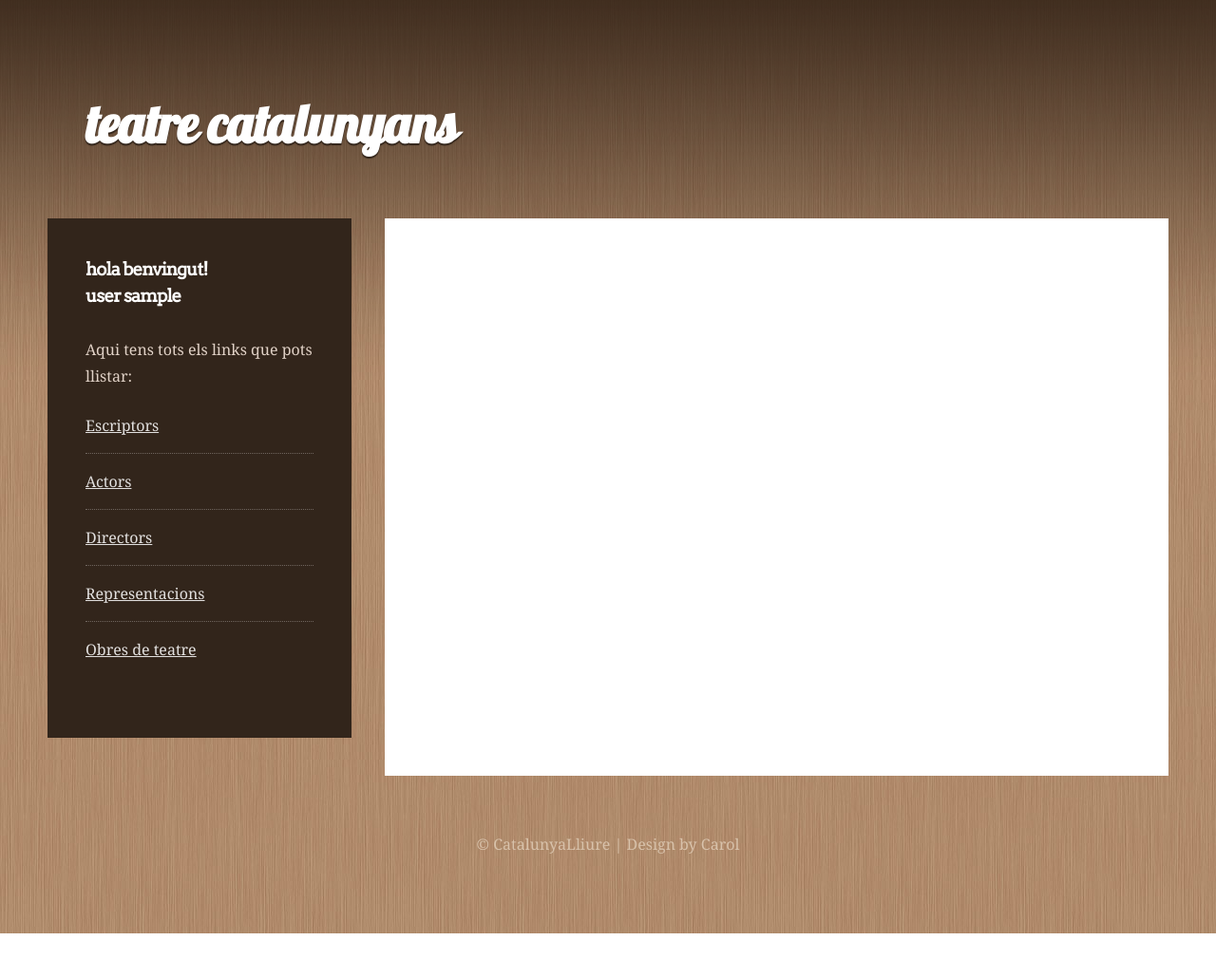
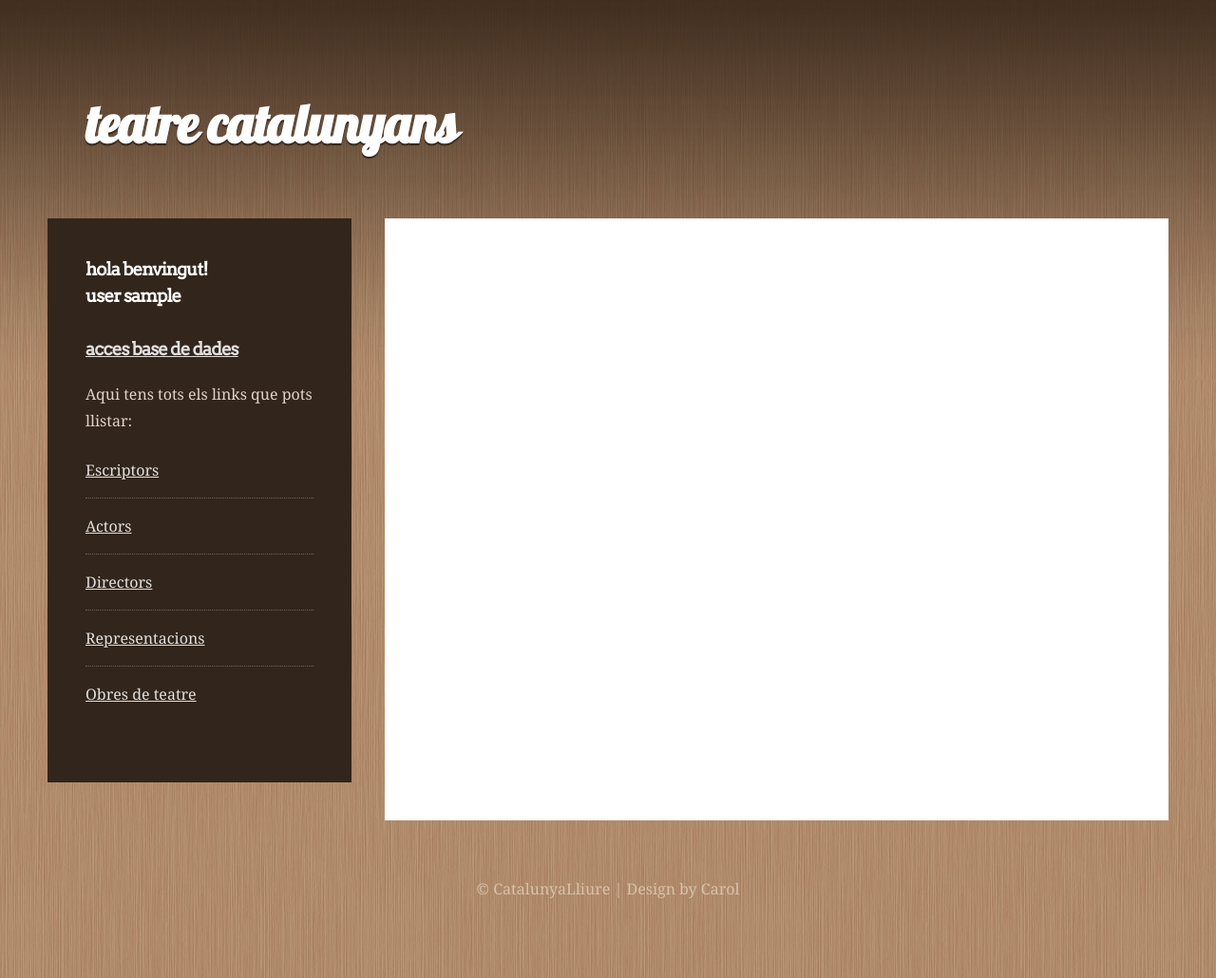
Before and after one commit to gore5/practica1, a Django app: page / in a window 1280 px wide. Shown: the whole page at 95% size. Before the commit the page ends 983 px from the top, so only its background shows below. Run offline with Django 3.2, Linux system fonts and the light colour scheme; the visitor is signed in with stand-in values (Sample User, id 1); parts of the project's set-up code (start-up, migrations or seed data) failed here and were passed over.

Commit message:
acces bd

```diff
--- a/Teatre/iTeatre/templates/index.html
+++ b/Teatre/iTeatre/templates/index.html
@@ -32,6 +32,7 @@
 					<div id="sidebar">
 						<h3>
 							Hola benvingut! {% if user.username %}<p>User {{ user.username }}</p>
+							<a href="/admin">Acces base de dades</a>
 							{% else %} <p><a href="/login/"> Sign in </a></p>{% endif %}
 						</h3>
 
```
